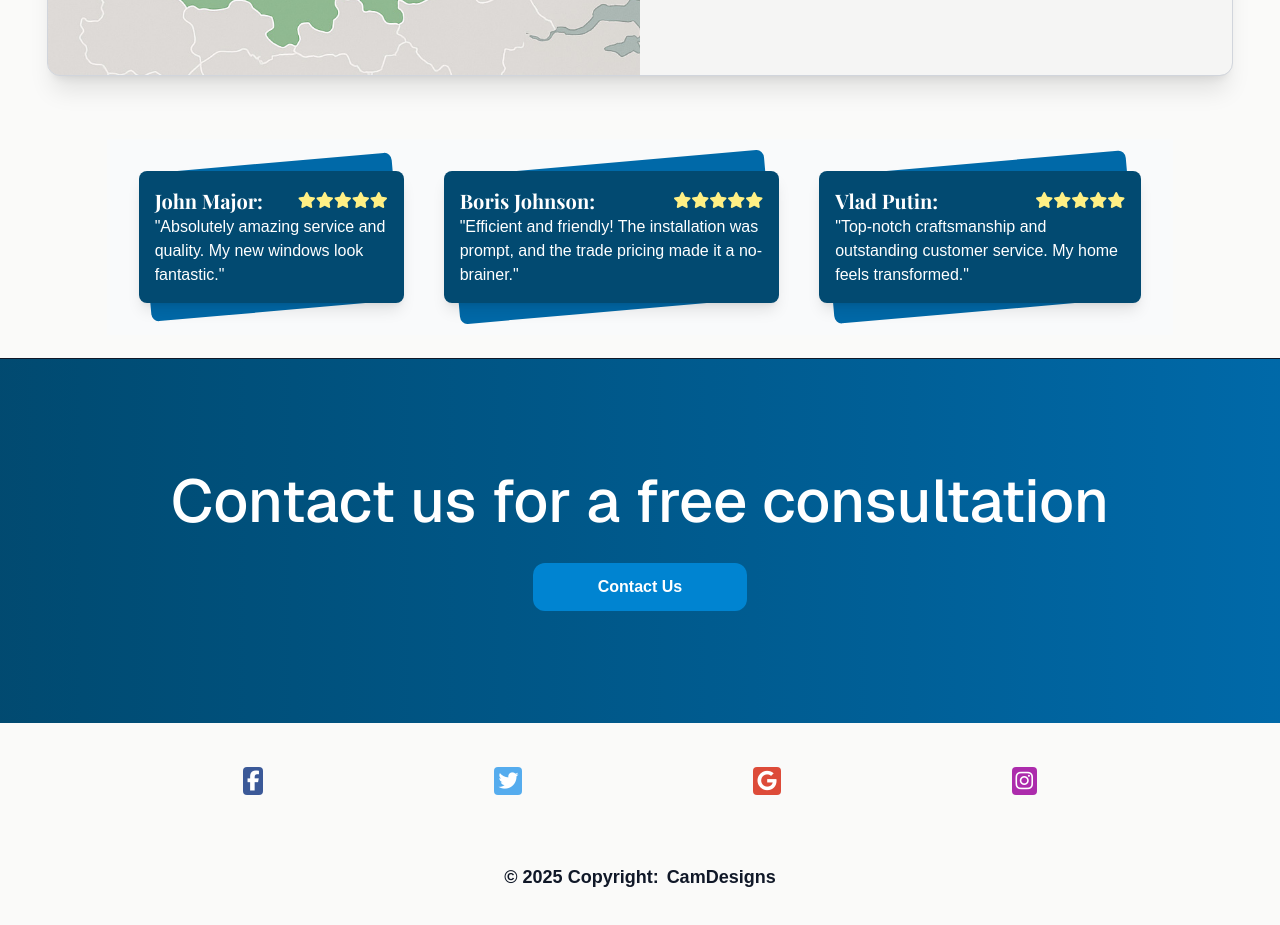
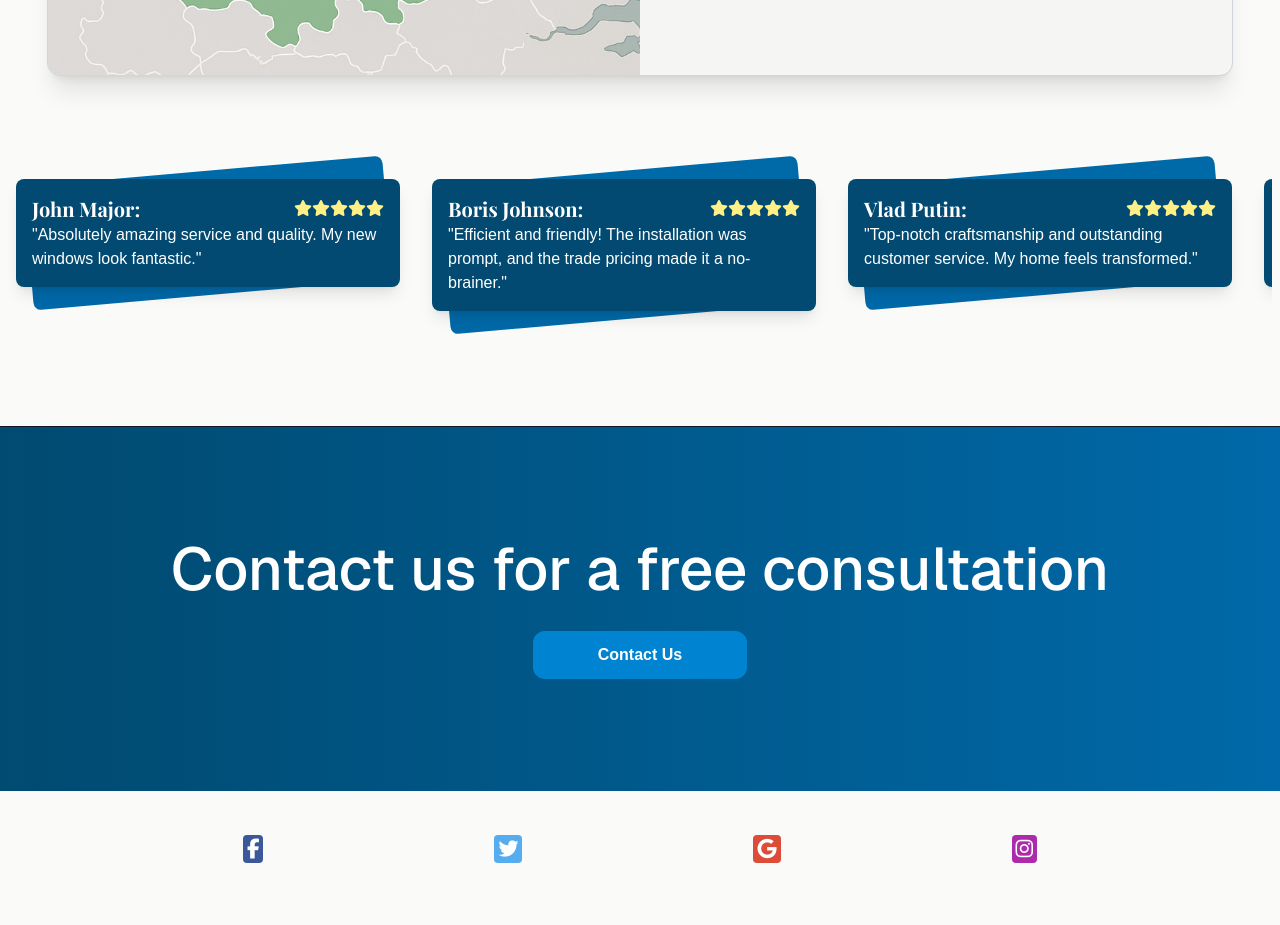
Before and after one commit to jacam666/window-website-styling, a Next.js app: page /about in a window 1280 px wide. Shown: the part 2480-3405 px from the top of the page. Built offline with nearby package versions, Linux system fonts and the light colour scheme; a web font is replaced by a local one.

Commit message:
created and added slider component to ratings

```diff
--- a/src/app/about/page.tsx
+++ b/src/app/about/page.tsx
@@ -3,6 +3,7 @@ import Footer from "../components/footer";
 import Navbar from "../components/Navbar";
 import { ConsultationButton } from "../components/consultationButton";
 import CardBody from "../components/CardBody";
+import Slider from "../components/RatingsSlider";
 //import StarRating from "../components/StarRating";
 //import CardWrapper from "../components/CardWrapper";
 //import CardBody from "../components/CardBody";
@@ -90,7 +91,8 @@ export default function About() {
 
                     </div>
                 </div>
-                <div className="flex flex-col md:flex-row gap-6 p-6 mb-6 xl:w-5/6 xl:justify-evenly xl:mx-auto bg-gray-50">
+                <Slider />
+                {/* <div className="flex flex-col md:flex-row gap-6 p-6 mb-6 xl:w-5/6 xl:justify-evenly xl:mx-auto bg-gray-50">
                     <CardBody>
                         <div className="flex flex-col sm:flex-row justify-between items-center">
                             <h1 className="text-xl font-bold text-white">John Major:</h1>
@@ -136,8 +138,7 @@ export default function About() {
                             &quot;Top-notch craftsmanship and outstanding customer service. My home feels transformed.&quot;
                         </p>
                     </CardBody>
-
-                </div>
+                </div> */}
 
             </div>
             <ConsultationButton />
--- /dev/null
+++ b/src/app/components/RatingsSlider.tsx
@@ -0,0 +1,113 @@
+import React from 'react';
+import CardBody from './CardBody';
+
+const Slider: React.FC = () => {
+    return (
+        <section>
+            <div className="flex flex-row space-x-4 overflow-x-auto snap-x snap-mandatory mx-2 mb-6 py-8">
+                {/* Slider Item 1 */}
+                <div className="flex-shrink-0 snap-start">
+                    <div className="relative w-[400px] h-[100px] md:w-[400px] md:h-[200px]">
+                    <CardBody>
+                        <div className="flex flex-col sm:flex-row justify-between items-center">
+                            <h1 className="text-xl font-bold text-white">John Major:</h1>
+                            <div className="text-yellow-200">
+                                <i className="fa-solid fa-star"></i>
+                                <i className="fa-solid fa-star"></i>
+                                <i className="fa-solid fa-star"></i>
+                                <i className="fa-solid fa-star"></i>
+                                <i className="fa-solid fa-star"></i>
+                            </div>
+                        </div>
+                        <p className="text-white">
+                            &quot;Absolutely amazing service and quality. My new windows look fantastic.&quot;
+                        </p>
+                    </CardBody>
+                    </div>
+                </div>
+                {/* Slider Item 2 */}
+                <div className="flex-shrink-0 snap-start">
+                    <div className="relative w-[400px] h-[200px] md:w-[400px] md:h-[200px]">
+                    <CardBody>
+                        <div className="flex flex-col sm:flex-row justify-between items-center">
+                            <h1 className="text-xl font-bold text-white">Boris Johnson:</h1>
+                            <div className="text-yellow-200">
+                                <i className="fa-solid fa-star"></i>
+                                <i className="fa-solid fa-star"></i>
+                                <i className="fa-solid fa-star"></i>
+                                <i className="fa-solid fa-star"></i>
+                                <i className="fa-solid fa-star"></i>
+                            </div>
+                        </div>
+                        <p className="text-white">
+                            &quot;Efficient and friendly! The installation was prompt, and the trade pricing made it a no-brainer.&quot;
+                        </p>
+                    </CardBody>
+                    </div>
+                </div>
+                {/* Slider Item 3 */}
+                <div className="flex-shrink-0 snap-start">
+                    <div className="relative w-[400px] h-[200px] md:w-[400px] md:h-[200px]">
+                    <CardBody>
+                        <div className="flex flex-col sm:flex-row justify-between items-center">
+                            <h1 className="text-xl font-bold text-white">Vlad Putin:</h1>
+                            <div className="text-yellow-200">
+                                <i className="fa-solid fa-star"></i>
+                                <i className="fa-solid fa-star"></i>
+                                <i className="fa-solid fa-star"></i>
+                                <i className="fa-solid fa-star"></i>
+                                <i className="fa-solid fa-star"></i>
+                            </div>
+                        </div>
+                        <p className="text-white">
+                            &quot;Top-notch craftsmanship and outstanding customer service. My home feels transformed.&quot;
+                        </p>
+                    </CardBody>
+                    </div>
+                </div>
+                {/* Slider Item 4 */}
+                <div className="flex-shrink-0 snap-start">
+                    <div className="relative w-[400px] h-[200px] md:w-[400px] md:h-[200px]">
+                    <CardBody>
+                        <div className="flex flex-col sm:flex-row justify-between items-center">
+                            <h1 className="text-xl font-bold text-white">Vlad Putin:</h1>
+                            <div className="text-yellow-200">
+                                <i className="fa-solid fa-star"></i>
+                                <i className="fa-solid fa-star"></i>
+                                <i className="fa-solid fa-star"></i>
+                                <i className="fa-solid fa-star"></i>
+                                <i className="fa-solid fa-star"></i>
+                            </div>
+                        </div>
+                        <p className="text-white">
+                            &quot;Top-notch craftsmanship and outstanding customer service. My home feels transformed.&quot;
+                        </p>
+                    </CardBody>
+                    </div>
+                </div>
+                {/* Slider Item 5 */}
+                <div className="flex-shrink-0 snap-start">
+                    <div className="relative w-[400px] h-[200px] md:w-[400px] md:h-[200px]">
+                    <CardBody>
+                        <div className="flex flex-col sm:flex-row justify-between items-center">
+                            <h1 className="text-xl font-bold text-white">Vlad Putin:</h1>
+                            <div className="text-yellow-200">
+                                <i className="fa-solid fa-star"></i>
+                                <i className="fa-solid fa-star"></i>
+                                <i className="fa-solid fa-star"></i>
+                                <i className="fa-solid fa-star"></i>
+                                <i className="fa-solid fa-star"></i>
+                            </div>
+                        </div>
+                        <p className="text-white">
+                            &quot;Top-notch craftsmanship and outstanding customer service. My home feels transformed.&quot;
+                        </p>
+                    </CardBody>
+                    </div>
+                </div>
+            </div>
+        </section>
+    );
+};
+
+export default Slider;
```
